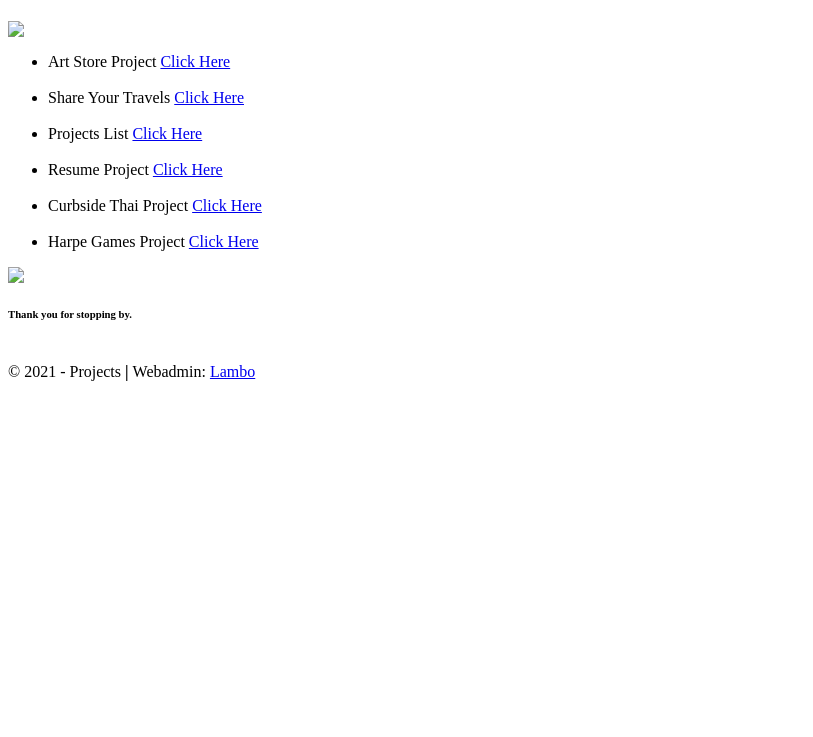
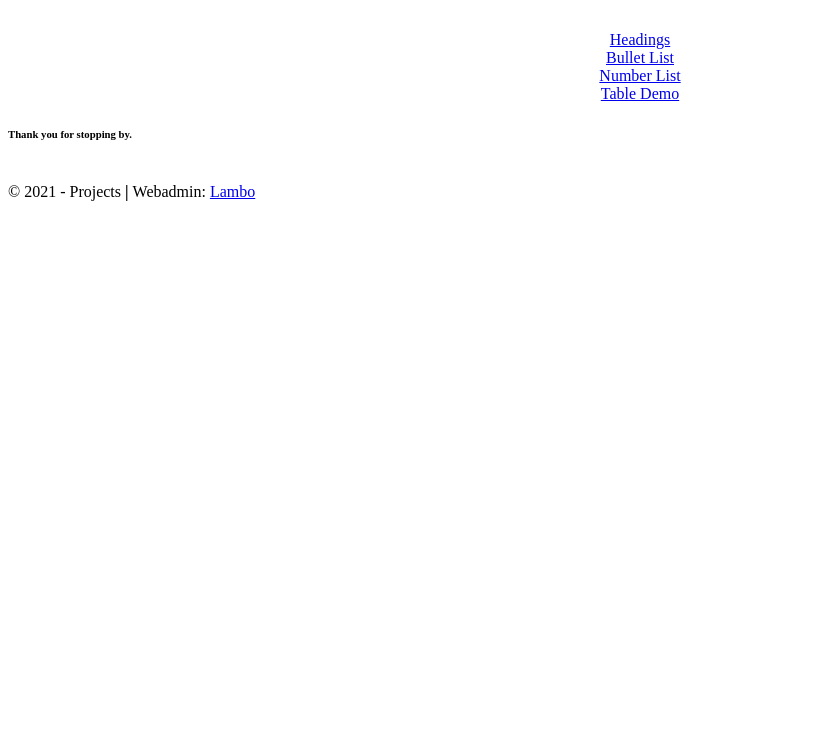
Before and after one commit to Lambertjamese/lambertjamese.github.io, a plain HTML site: page Lambo/index.html in a window 1280 px wide. Shown: the part 63-800 px from the top of the page, without its empty margins (0-813 px from the left). Drawn offline with Linux system fonts and the light colour scheme.

Commit message:
Update index.html

```diff
--- a/Lambo/index.html
+++ b/Lambo/index.html
@@ -1,60 +1,48 @@
-<HTML>
+<html>
+
 	<head>
-    <title>Lambert's Home Page</title>
+
+		<title>My Home Page </title>
+
 	</head>
 
+
+
 	<body>
-    <h1> Welcome to my first project</h1>
+		<center>
+		<p>This is my first web page in IST 226!</p>
+
+		<p>I created thes web pages today! </p>
+
+		<nav>
 			</br>
-	<img src="white-bengal-tiger-406994__340.jpg"
-	     </br>
-      <ul>
-          <li>Art Store Project
-            <a href="lambertjamese.github.io/ArtStore/index.html">
-                 Click Here
+			<a href="Headings.html">
+			Headings
 			</a>
-          </li>
-        </br>
 
-        <li>Share Your Travels
-            <a href="lambertjamese.github.io/ShareYourTravels/index.html">
-                Click Here
+			<br>
+
+			<a href="BulletList.html">
+			Bullet List
 			</a>
-        </li>
-    </br>
 
-         <li>Projects List
-            <a href="lambertjamese.github.io/Lambo/ProjectList.html">
-                 Click Here
+			<br>
+
+			<a href="NumberedList.html">
+			Number List
 			</a>
-          </li>
-   </br>
 
-         <li>Resume Project
-            <a href="lambertjamese.github.io/Resume/index.html">
-                 Click Here
+			<br>
+
+			<a href="TableDemo.html">
+			Table Demo
 			</a>
-	  </li>
-</br>
+		</nav>
 
-         <li>Curbside Thai Project
-            <a href="lambertjamese.github.io/Tutorial/ct_start.html">
-                 Click Here
-            </a>
-	  </li>
-</br>
- 	<li>Harpe Games Project
-            <a href="lambertjamese.github.io/HTML_CSS Project/hg_index.html">
-                Click Here
-            </a>
-        </li>
-
-    </ul>
-        <img src="blueeyetigercopy.jpg">
+		</center>
 	</body>
 
 	<footer>
-
 
       <h6> Thank you for stopping by.</h6>
       </br>
```
Lines whose indentation alone changed are shown as unchanged.
